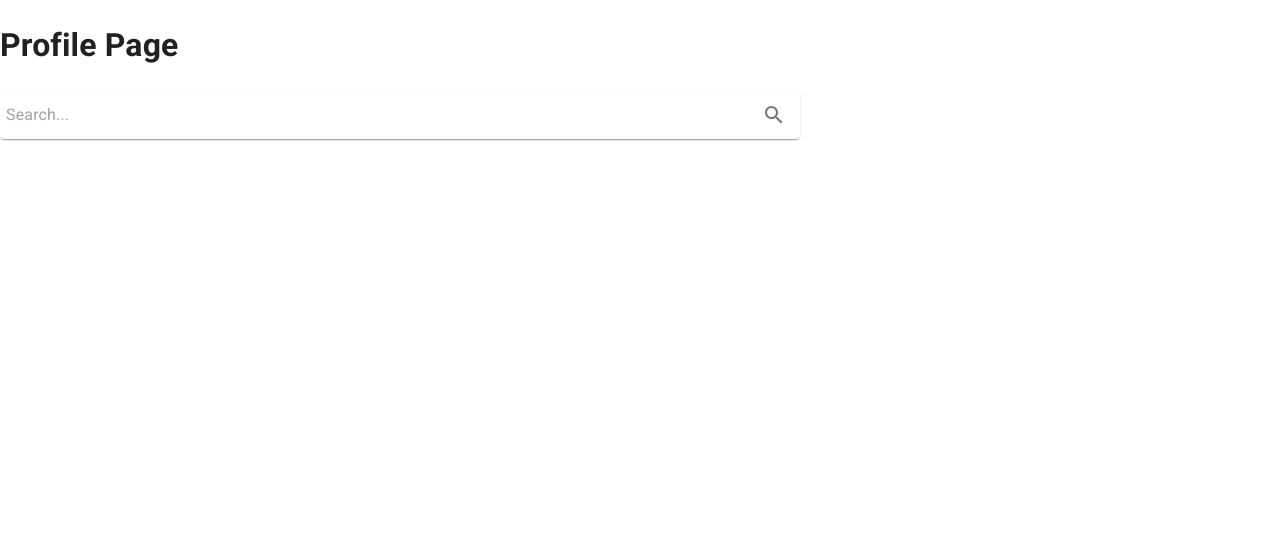
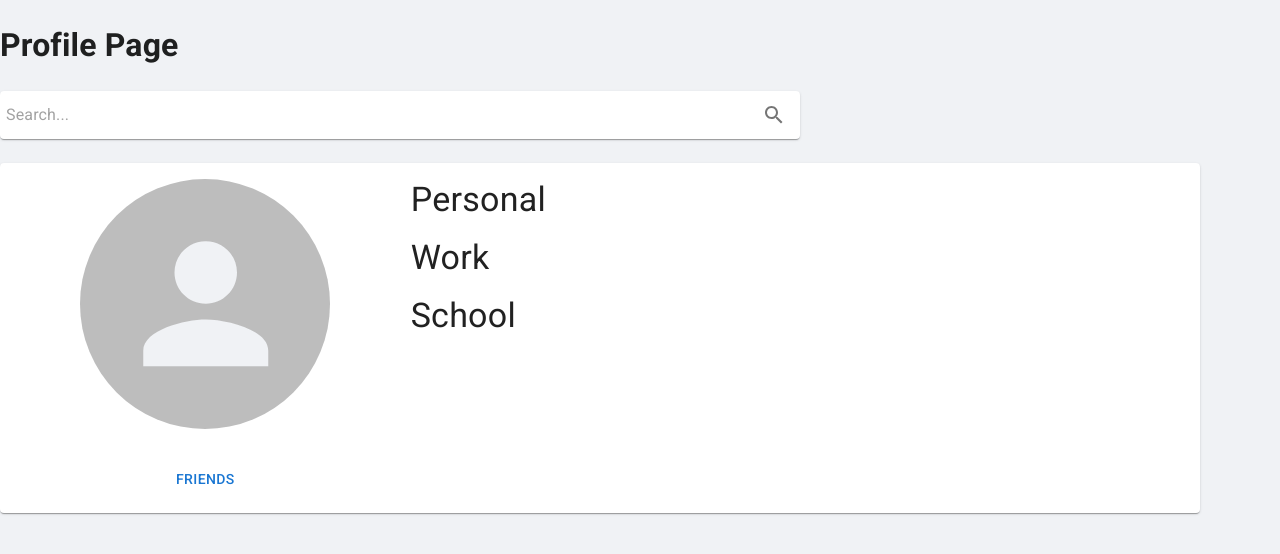
Before and after one commit to bratuchedot/foaf-visualizer-frontend, a React (Vite) app: page /profile in a window 1280 px wide. Shown: the top 554 px of the page. Built offline with nearby package versions, Linux system fonts and the light colour scheme.

Commit message:
added profile card

```diff
--- a/src/App.tsx
+++ b/src/App.tsx
@@ -1,13 +1,19 @@
-import { createTheme, CssBaseline, ThemeProvider } from '@mui/material';
 import '@fontsource/roboto/300.css';
 import '@fontsource/roboto/400.css';
 import '@fontsource/roboto/500.css';
 import '@fontsource/roboto/700.css';
+import { createTheme, CssBaseline, ThemeProvider } from '@mui/material';
 import { BrowserRouter, Route, Routes } from 'react-router-dom';
 import HomePage from './main/pages/home-page/HomePage.tsx';
 import ProfilePage from './main/pages/profile-page/ProfilePage.tsx';
 
-const theme = createTheme();
+const theme = createTheme({
+  palette: {
+    background: {
+      default: 'rgb(240, 242, 245)'
+    }
+  }
+});
 
 function App() {
 
--- /dev/null
+++ b/src/main/components/profile-card/ProfileCard.tsx
@@ -0,0 +1,106 @@
+import { Avatar, Box, Button, Grid, Link, Paper, Stack, Typography } from '@mui/material';
+import { Foaf } from '../../../shared/interfaces/Foaf.ts';
+import './profile-card.scss';
+
+function ProfileCard({ data }: { data: Foaf | null }) {
+
+  const getEmailAddress = (email: string | undefined) => {
+    if (!email) return;
+    const emailRegex = /^[\w-.]+@([\w-]+\.)+[\w-]{2,4}$/;
+    if (email.match(emailRegex)) {
+      return email;
+    }
+    return '';
+  };
+
+  const getPhoneNumber = (phoneNumber: string | undefined) => {
+    if (!phoneNumber) return;
+    return phoneNumber.replace('tel:', '');
+  };
+
+  return (
+    <>
+      <br/>
+      <Paper className='container'>
+        <Grid container spacing={2}>
+          <Grid item xs={12} md={4}>
+            <Stack
+              direction='column'
+              justifyContent='center'
+              alignItems='center'
+              spacing={2}
+            >
+              <Avatar className='profile-picture' alt={data?.name} src={data?.pictureUrl}/>
+              <Typography variant='h5'>{data?.name}</Typography>
+              <Button>{data?.peopleYouKnow.length} friends</Button>
+            </Stack>
+          </Grid>
+          <Grid item xs={12} md={8}>
+            <Stack
+              direction='column'
+              justifyContent='center'
+              spacing={2}
+            >
+              <Box>
+                <Typography variant='h4'>Personal</Typography>
+                <Grid container spacing={2}>
+                  <Grid item xs={5}>
+                    {data?.title && <Typography noWrap>Title (Mr, Mrs, Dr, etc):</Typography>}
+                    {data?.firstName && <Typography noWrap>First Name:</Typography>}
+                    {data?.lastName && <Typography noWrap>Last Name (Family/Given):</Typography>}
+                    {data?.nickname && <Typography noWrap>Nickname:</Typography>}
+                    {getEmailAddress(data?.email) && <Typography noWrap>Your Email Address:</Typography>}
+                    {data?.homepage && <Typography noWrap>Homepage:</Typography>}
+                    {data?.pictureUrl && <Typography noWrap>Your Picture:</Typography>}
+                    {data?.phoneNumber && <Typography noWrap>Phone Number:</Typography>}
+                  </Grid>
+                  <Grid item xs={7}>
+                    <Typography noWrap>{data?.title}</Typography>
+                    <Typography noWrap>{data?.firstName}</Typography>
+                    <Typography noWrap>{data?.lastName}</Typography>
+                    <Typography noWrap>{data?.nickname}</Typography>
+                    <Typography noWrap>{getEmailAddress(data?.email)}</Typography>
+                    <Typography noWrap><Link href={data?.homepage}
+                                             underline='hover'>{data?.homepage}</Link></Typography>
+                    <Typography noWrap><Link href={data?.pictureUrl}
+                                             underline='hover'>{data?.pictureUrl}</Link></Typography>
+                    <Typography noWrap>{getPhoneNumber(data?.phoneNumber)}</Typography>
+                  </Grid>
+                </Grid>
+              </Box>
+              <Box>
+                <Typography variant='h4'>Work</Typography>
+                <Grid container spacing={2}>
+                  <Grid item xs={5}>
+                    {data?.workHomepage && <Typography noWrap>Work Homepage:</Typography>}
+                    {data?.workDescription && <Typography noWrap>Page describing what you do at work:</Typography>}
+                  </Grid>
+                  <Grid item xs={7}>
+                    <Typography noWrap><Link href={data?.workHomepage}
+                                             underline='hover'>{data?.workHomepage}</Link></Typography>
+                    <Typography noWrap><Link href={data?.workDescription}
+                                             underline='hover'>{data?.workDescription}</Link></Typography>
+                  </Grid>
+                </Grid>
+              </Box>
+              <Box>
+                <Typography variant='h4'>School</Typography>
+                <Grid container spacing={2}>
+                  <Grid item xs={5}>
+                    {data?.schoolHomepage && <Typography noWrap>School Homepage:</Typography>}
+                  </Grid>
+                  <Grid item xs={7}>
+                    <Typography noWrap><Link href={data?.schoolHomepage}
+                                             underline='hover'>{data?.schoolHomepage}</Link></Typography>
+                  </Grid>
+                </Grid>
+              </Box>
+            </Stack>
+          </Grid>
+        </Grid>
+      </Paper>
+    </>
+  );
+}
+
+export default ProfileCard;
--- /dev/null
+++ b/src/main/components/profile-card/profile-card.scss
@@ -0,0 +1,10 @@
+.container {
+  max-width: 1200px;
+  padding: 16px;
+}
+
+.profile-picture {
+  width: 250px !important;
+  height: 250px !important;
+  font-size: 100px;
+}
--- a/src/main/pages/profile-page/ProfilePage.tsx
+++ b/src/main/pages/profile-page/ProfilePage.tsx
@@ -1,15 +1,16 @@
 import { useAppSelector } from '../../../redux/hooks.ts';
 import SearchBar from '../../../shared/components/search-bar/SearchBar.tsx';
 import { Foaf } from '../../../shared/interfaces/Foaf.ts';
+import ProfileCard from '../../components/profile-card/ProfileCard.tsx';
 
 function ProfilePage() {
-  const profile: Foaf | null = useAppSelector((state) => state.profile.profile);
+  const profileData: Foaf | null = useAppSelector((state) => state.profile.profile);
 
   return (
     <>
       <h1>Profile Page</h1>
       <SearchBar/>
-      {profile}
+      <ProfileCard data={profileData}/>
     </>
   );
 }
--- a/src/shared/components/search-bar/SearchBar.tsx
+++ b/src/shared/components/search-bar/SearchBar.tsx
@@ -1,6 +1,7 @@
 import { Search as SearchIcon } from '@mui/icons-material';
 import { IconButton, InputBase, Paper } from '@mui/material';
 import { ChangeEvent, KeyboardEvent, useState } from 'react';
+import { useNavigate } from 'react-router-dom';
 import { useAppDispatch } from '../../../redux/hooks';
 import { profileFetched } from '../../../redux/profile/profileSlice';
 import FoafRepository from '../../../repository/FoafRepository';
@@ -9,6 +10,7 @@ import './search-bar.scss';
 function SearchBar() {
   const [inputValue, setInputValue] = useState<string>('');
   const dispatch = useAppDispatch();
+  const navigate = useNavigate();
 
   const handleInputChange = (event: ChangeEvent<HTMLInputElement>): void => {
     setInputValue(event.target.value);
@@ -18,6 +20,7 @@ function SearchBar() {
     const trimmedInputValue: string = inputValue.trim();
     if (trimmedInputValue !== '') {
       fetchProfileInfo(trimmedInputValue);
+      navigate('/profile')
     }
   };
 
```
